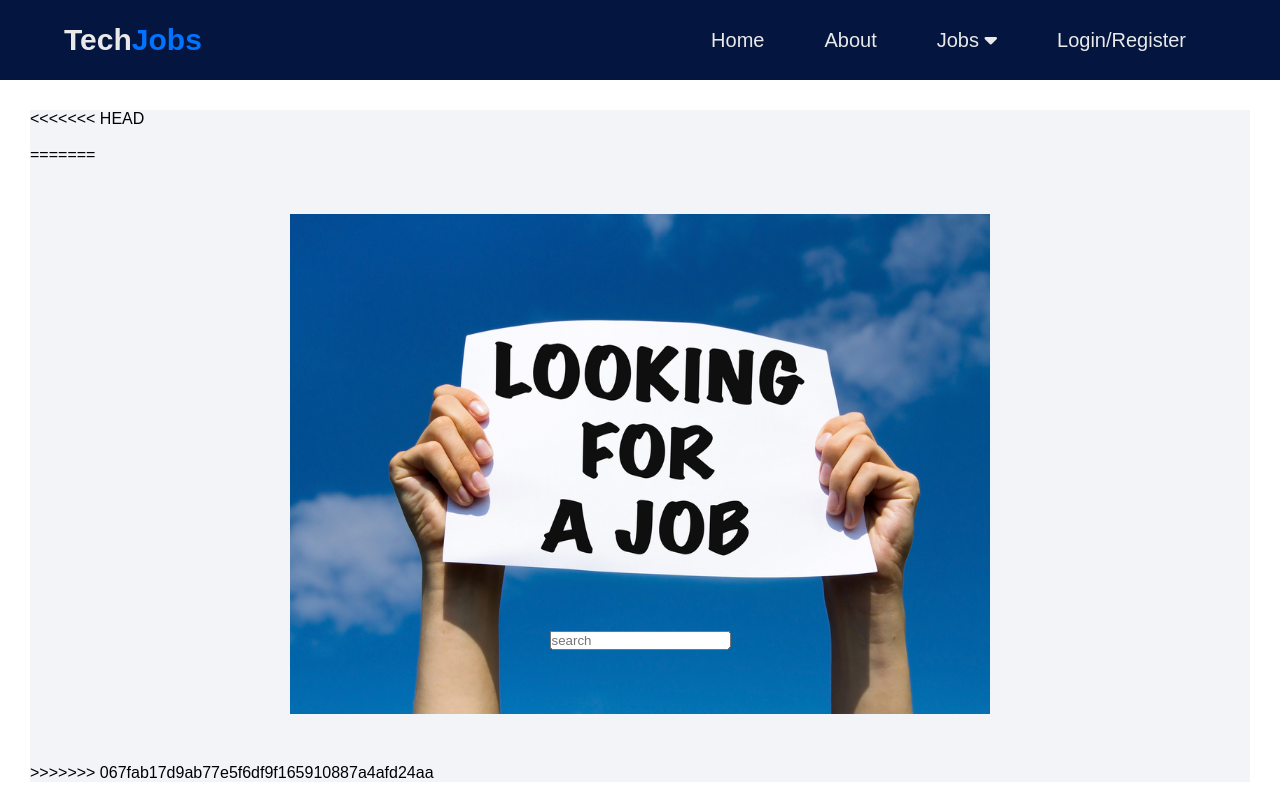
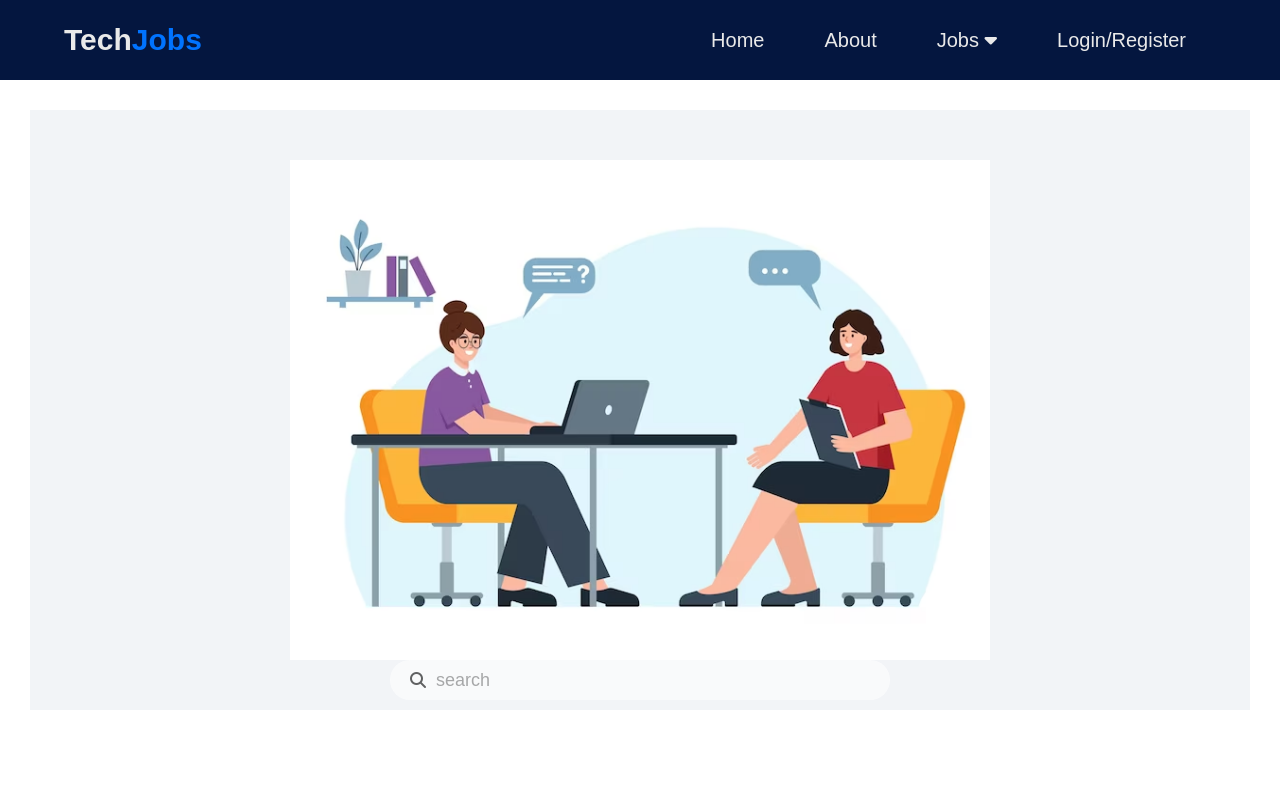
Before and after one commit to aara77/TechJobs, a PHP site: page /homepage.html in a window 1280 px wide. After the commit the page ends 710 px from the top, so only its background shows below. Run offline with PHP 8.4, Linux system fonts and the light colour scheme; some libraries are stand-ins or nearby versions.

Commit message:
search bar

```diff
--- a/homepage/homepage.css
+++ b/homepage/homepage.css
@@ -2,17 +2,21 @@
     margin: 0;
     padding: 0;
     box-sizing: border-box;
+    font-family: sans-serif;
 }
 
 body{
-    font-family: sans-serif;
+    /* height: 100vh; */
+    /* display: flex; */
+    /* justify-content: center; */
+    /* align-items: center; */
 }
 
 .menu_bar{
     background-color: #04163f;
     height: 80px;
     width: 100%;
-    padding: 0 5%;
+    padding: 0 5% ;
     display: flex;
     align-items: center;
     justify-content: space-between;
@@ -84,7 +88,26 @@ body{
 }
 .mainbody .container .centered {
     position: absolute;
-    top: 80%;
+    top: 85%;
     left: 50%;
     transform: translate(-50%, -50%);
   }
+
+  .centered{
+    width: 500px;
+    height: 30px;
+    display: flex;
+    border-radius: 30px;
+    background-color: white;
+    align-items: center;
+    padding: 20px ;
+    opacity: 0.6;
+  }
+
+  .centered >input{
+    flex: 1;
+    border: none;
+    outline: none;
+    font-size: 18px;
+    padding-left: 10px;
+  }
--- a/homepage/homepage.html
+++ b/homepage/homepage.html
@@ -7,7 +7,9 @@
     <link rel="stylesheet" href="https://cdnjs.cloudflare.com/ajax/libs/font-awesome/6.5.1/css/all.min.css"
     integrity="sha512-DTOQO9RWCH3ppGqcWaEA1BIZOC6xxalwEsw9c2QQeAIftl+Vegovlnee1c9QX4TctnWMn13TZye+giMm8e2LwA=="
     crossorigin="anonymous" referrerpolicy="no-referrer" />
-    <title>Document</title>
+    <link rel="stylesheet" href="https://cdn.jsdelivr.net/npm/@fortawesome/fontawesome-free@6.4.2/css/
+    fontawesome.min.css">
+    <title>TechJobs</title>
 </head>
 <body>
     <div class="menu_bar">
@@ -28,21 +30,14 @@
         </ul>
     </div>
     <div class="mainbody">
-<<<<<<< HEAD
-        <section class="hero">
-             &nbsp;
-         </section>
-
-
-=======
         <div class="container">
-        <img src="Crem _ Looking for a job pic.jpg">
+        <img src="jobsphoto.avif">
         <div class="centered">
+            <i class="fa fa-search" aria-hidden="true"></i>
             <input type="text" placeholder="search">
         </div>
 
         </div>
->>>>>>> 067fab17d9ab77e5f6df9f165910887a4afd24aa
     </div>
 </body>
 </html>
```
Also changed, not shown: homepage/jobsphoto.avif (renamed from jobsphoto.avif).
